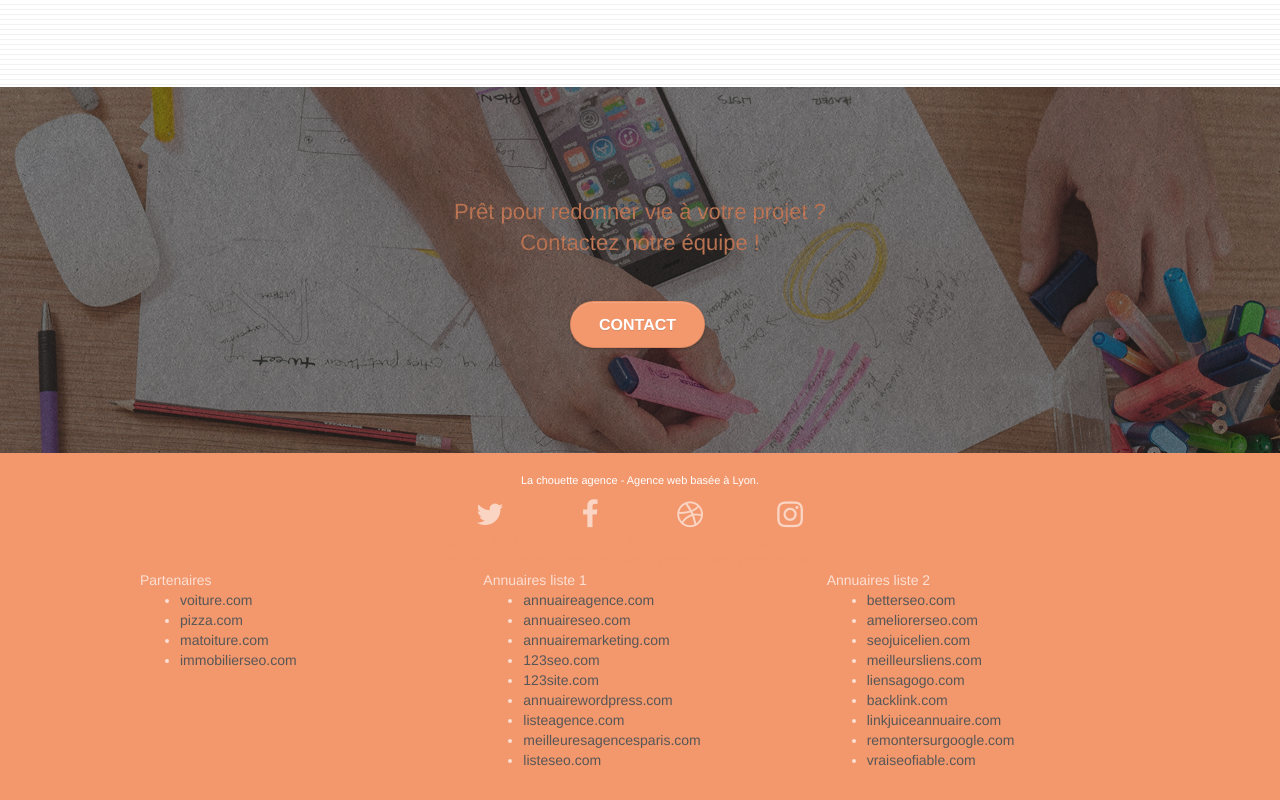
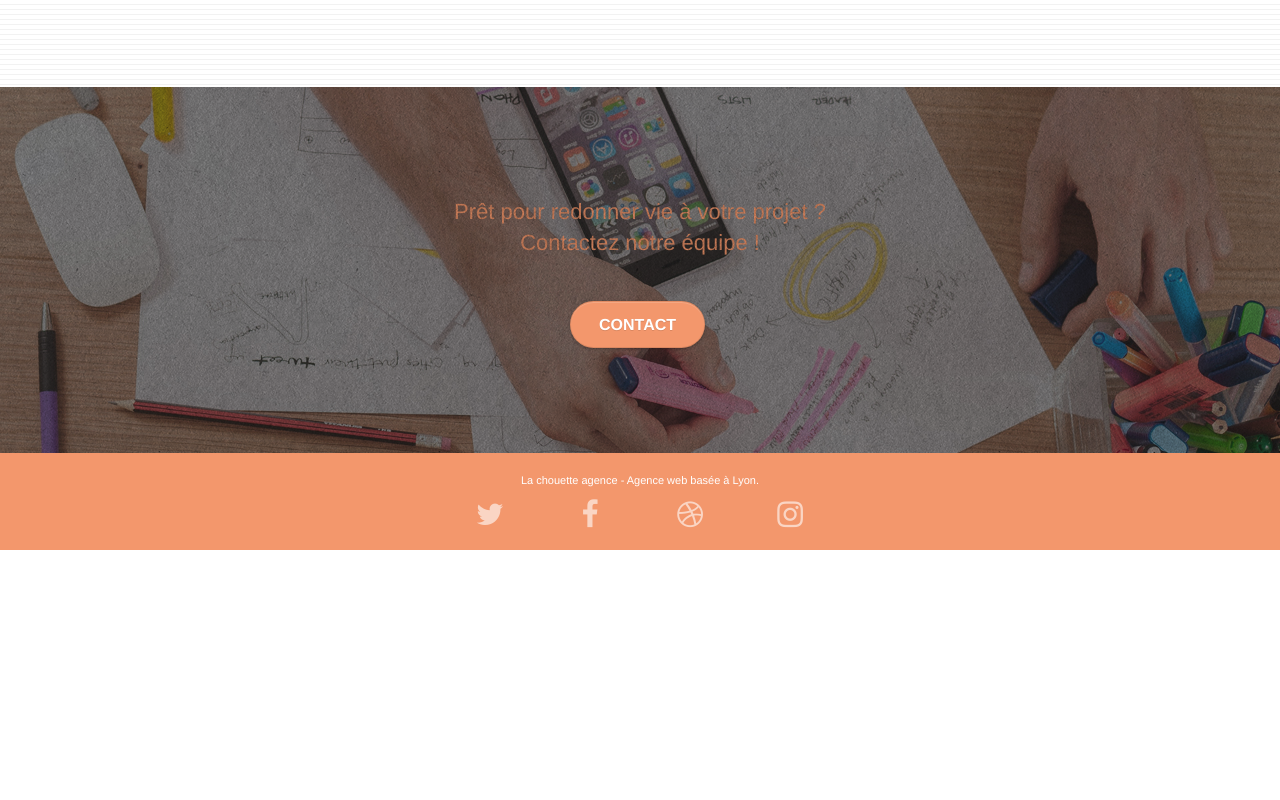
Before and after one commit to kamelcht/P4-OC, a plain HTML site: page index.html in a window 1280 px wide. Shown: the part 2716-3516 px from the top of the page. After the commit the page ends 3266 px from the top, so only its background shows below. Drawn offline with Linux system fonts and the light colour scheme.

Commit message:
supr liste liens

```diff
--- a/index.html
+++ b/index.html
@@ -268,7 +268,7 @@ class="
 				Prêt pour redonner vie à votre projet ?<br>Contactez notre équipe !
 			</h2>
 			<div class="col-sm-12 text-center">
-				<a href="page2.html" class="btn btn-atomic-tangerine btn-clean btn-rd btn-lg cta-hero">Contact</a>
+				<a href="contact.html" class="btn btn-atomic-tangerine btn-clean btn-rd btn-lg cta-hero">Contact</a>
 			</div>
 		</div>
 	</div>
@@ -305,47 +305,8 @@ class="
 							<a class="social" href="index.html"><span class="fa fa-instagram icon-md"></span></a>
 						</div>
 					</div>
-					<div class="keywords" style="color:#F3976C;">Agence web à paris, stratégie web, web design, illustrations, design de site web, site web, web, internet, site internet, site</div>
 				</div>
-				<div class="row">
-					<div class="col-sm-4">
-						Partenaires
-							<ul>
-								<li><a href="voiture.com">voiture.com</a></li>
-								<li><a href="pizza.com">pizza.com</a></li>
-								<li><a href="matoiture.com">matoiture.com</a></li>
-								<li><a href="immobilierseo.com">immobilierseo.com</a></li>
-							</ul>
-					</div>
-					<div class="col-sm-4">
-						Annuaires liste 1
-						<ul>
-							<li><a href="annuaireagence.com">annuaireagence.com</a></li>
-							<li><a href="annuaireseo.com">annuaireseo.com</a></li>
-							<li><a href="annuairemarketing.com">annuairemarketing.com</a></li>
-							<li><a href="123seoture.com">123seo.com</a></li>
-							<li><a href="123site.com">123site.com</a></li>
-							<li><a href="annuairewordpress.com">annuairewordpress.com</a></li>
-							<li><a href="listeagence.com">listeagence.com</a></li>
-							<li><a href="meilleuresagencesparis.com">meilleuresagencesparis.com</a></li>
-							<li><a href="listeseo.com">listeseo.com</a></li>
-						</ul>
-					</div>
-					<div class="col-sm-4">
-						Annuaires liste 2
-						<ul>
-							<li><a href="betterseo.com">betterseo.com</a></li>
-							<li><a href="ameliorerseo.com">ameliorerseo.com</a></li>
-							<li><a href="seojuicelien.com">seojuicelien.com</a></li>
-							<li><a href="meilleursliens.com">meilleursliens.com</a></li>
-							<li><a href="liensagogo.com">liensagogo.com</a></li>
-							<li><a href="backlink.com">backlink.com</a></li>
-							<li><a href="linkjuiceannuaire.com">linkjuiceannuaire.com</a></li>
-							<li><a href="remontersurgoogle.com">remontersurgoogle.com</a></li>
-							<li><a href="vraiseofiable.com">vraiseofiable.com</a></li>
-						</ul>
-					</div>
-				</div>
+
 			</div>
 		</div>
 	</div>
```
